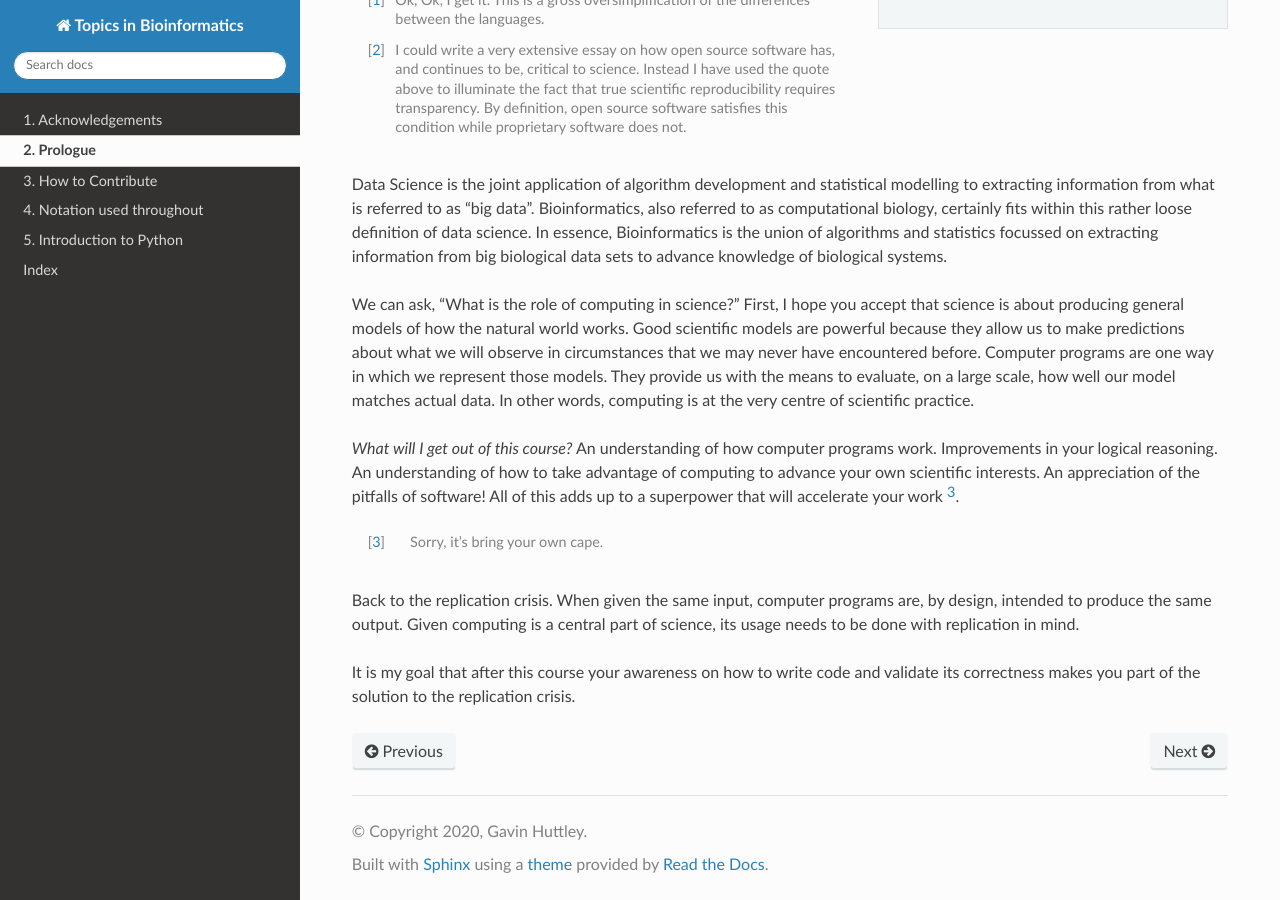
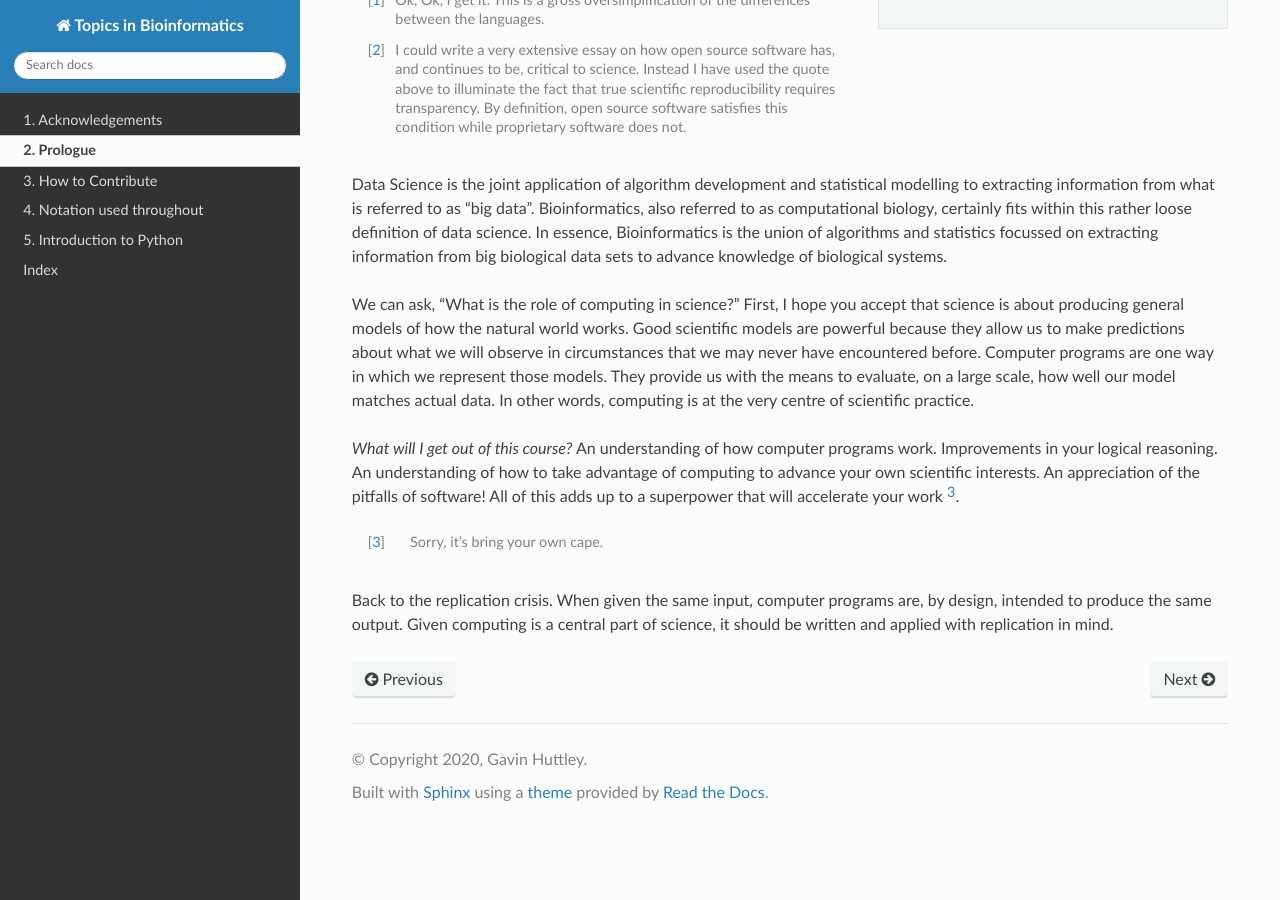
Before and after one commit to GavinHuttley/tib, a Sphinx documentation site: the page built from source/intro.rst, in a window 1280 px wide and 900 px high, scrolled down 745 px. Built offline with Sphinx 7.4.7 and the Read the Docs theme 2.0.0, drawn with Linux system fonts in a browser that asks for light colours.

Commit message:
tweaked an exercise

```diff
--- a/source/intro.rst
+++ b/source/intro.rst
@@ -40,9 +40,7 @@ We can ask, "What is the role of computing in science?" First, I hope you accept
 
 .. [3] Sorry, it's bring your own cape.
 
-Back to the replication crisis. When given the same input, computer programs are, by design, intended to produce the same output. Given computing is a central part of science, its usage needs to be done with replication in mind.
-
-It is my goal that after this course your awareness on how to write code and validate its correctness makes you part of the solution to the replication crisis.
+Back to the replication crisis. When given the same input, computer programs are, by design, intended to produce the same output. Given computing is a central part of science, it should be written and applied with replication in mind.
 
 .. _`replication crisis`: https://en.wikipedia.org/wiki/Replication_crisis
 
```
Also changed, not shown: source/python/variables.rst (+6 -4 lines).
